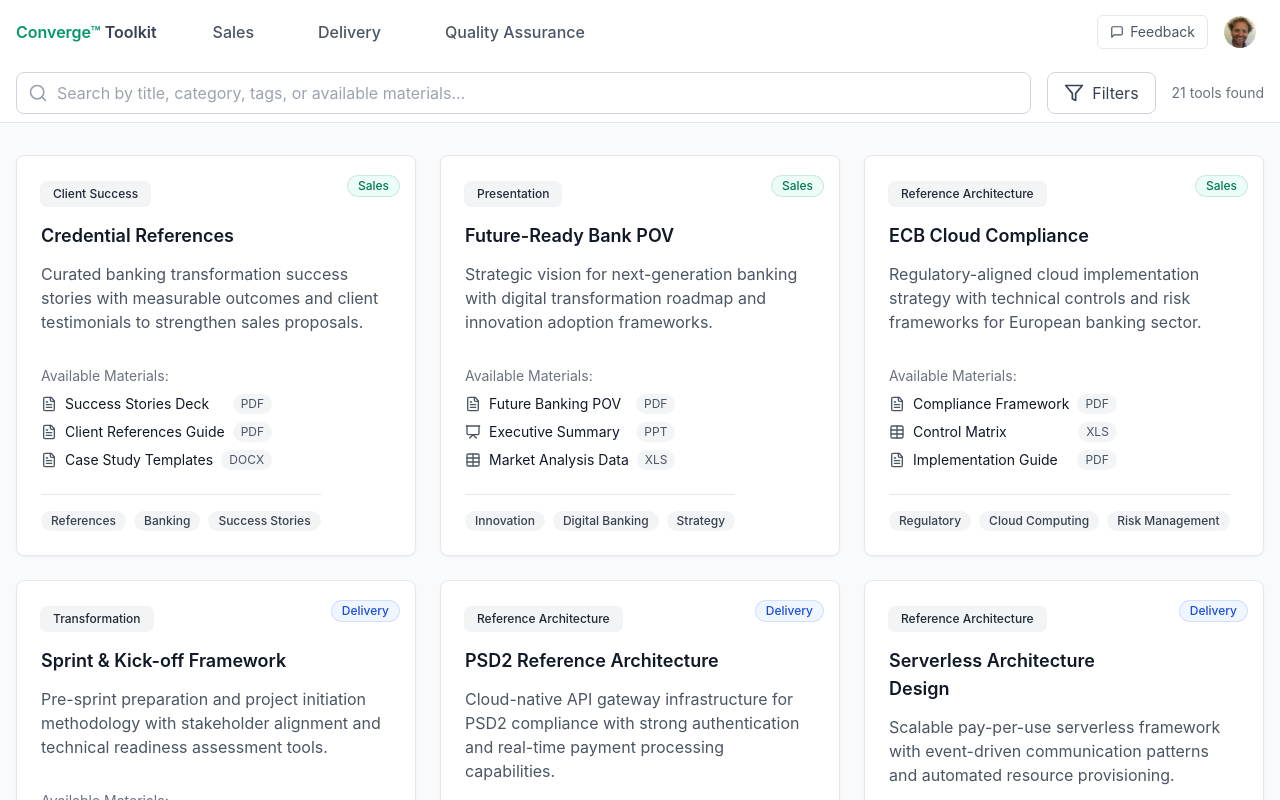
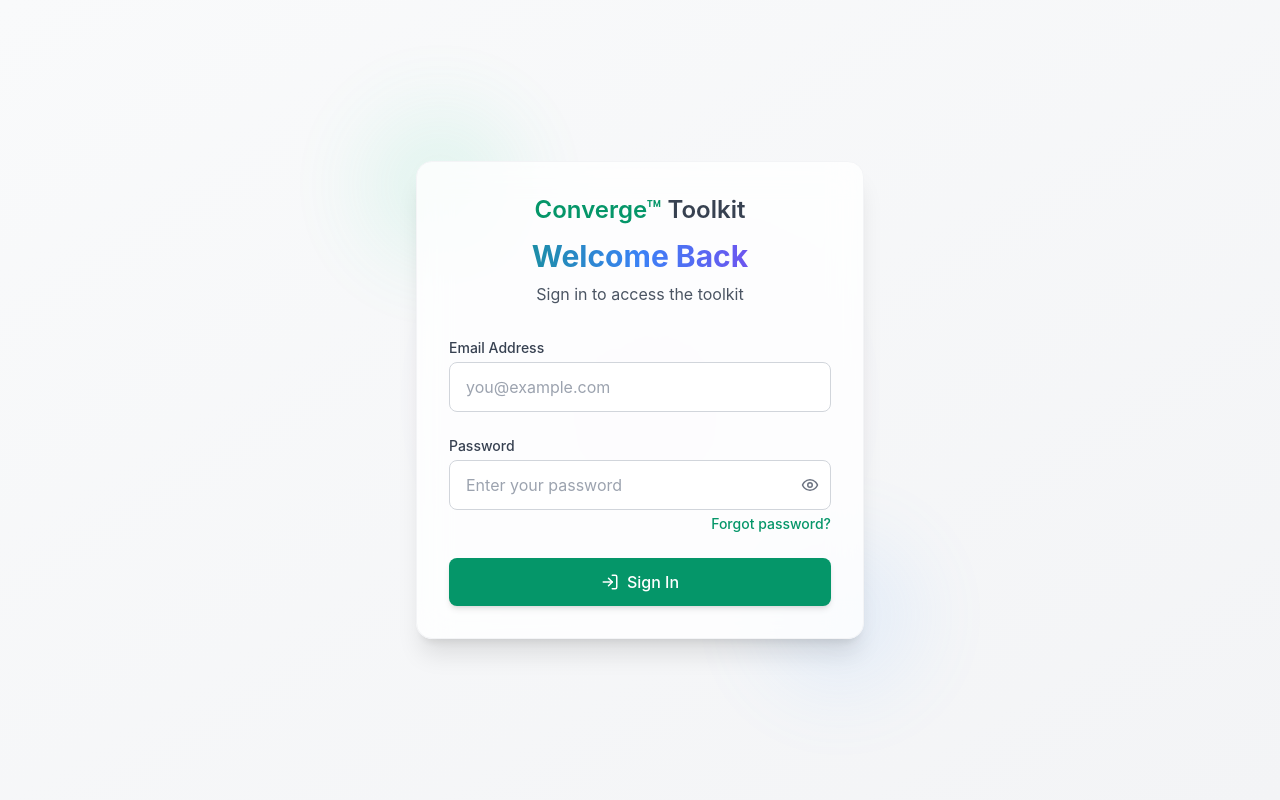
Before and after one commit to LouisBannah/escobar, a React (Vite) app: page / in a window 1280 px wide. Shown: the top 800 px of the page. Built offline with nearby package versions, Linux system fonts and the light colour scheme.

Commit message:
Log in screen

```diff
--- a/src/App.tsx
+++ b/src/App.tsx
@@ -1,13 +1,18 @@
 import React, { useState } from 'react';
-import { UserProvider } from './contexts/UserContext';
+import { UserProvider, useUser } from './contexts/UserContext';
 import { Toolkit } from './components/Toolkit';
 import ToolkitItemDetail from './components/ToolkitItemDetail';
+import LoginScreen from './components/LoginScreen';
 
-const App: React.FC = () => {
+const AppContent: React.FC = () => {
+  const { user } = useUser();
   const [selectedItemId, setSelectedItemId] = useState<string | null>(null);
 
+  if (!user?.isAuthenticated) {
+    return <LoginScreen />;
+  }
+
   return (
-    <UserProvider>
     <div className="min-h-screen bg-gray-50">
       {selectedItemId ? (
         <ToolkitItemDetail
@@ -18,6 +23,13 @@ const App: React.FC = () => {
         <Toolkit />
       )}
     </div>
+  );
+};
+
+const App: React.FC = () => {
+  return (
+    <UserProvider>
+      <AppContent />
     </UserProvider>
   );
 };
--- a/src/components/LoginScreen.tsx
+++ b/src/components/LoginScreen.tsx
@@ -1,85 +1,112 @@
 import React, { useState } from 'react';
-import { LogIn } from 'lucide-react';
+import { useUser } from '../contexts/UserContext';
+import { Eye, EyeOff, LogIn } from 'lucide-react';
 
-interface LoginScreenProps {
-  onLogin: () => void;
-}
-
-const LoginScreen: React.FC<LoginScreenProps> = ({ onLogin }) => {
+const LoginScreen: React.FC = () => {
+  const { login } = useUser();
   const [email, setEmail] = useState('');
   const [password, setPassword] = useState('');
+  const [showPassword, setShowPassword] = useState(false);
+  const [isLoading, setIsLoading] = useState(false);
 
   const handleSubmit = (e: React.FormEvent) => {
     e.preventDefault();
-    onLogin();
+
+    if (!email.trim()) {
+      return;
+    }
+
+    setIsLoading(true);
+
+    // Simulate API call
+    setTimeout(() => {
+      login(email);
+      setIsLoading(false);
+    }, 800);
   };
 
   return (
-    <div className="min-h-screen flex items-center justify-center bg-gray-50">
-      <div className="max-w-md w-full space-y-8 p-8 bg-white rounded-xl shadow-lg">
-        <div className="text-center">
-          <h2 className="text-3xl font-bold text-gray-900">Welcome back</h2>
-          <p className="mt-2 text-sm text-gray-600">Sign in to access the Converge™ Toolkit</p>
+    <div className="min-h-screen flex items-center justify-center bg-gradient-to-br from-gray-50 to-gray-100">
+      <div className="relative w-full max-w-md">
+        {/* Decorative elements */}
+        <div className="absolute -top-14 -left-14 w-40 h-40 bg-emerald-400 rounded-full opacity-10 blur-2xl"></div>
+        <div className="absolute -bottom-14 -right-14 w-40 h-40 bg-blue-400 rounded-full opacity-10 blur-2xl"></div>
+        <div className="absolute top-1/2 left-1/2 transform -translate-x-1/2 -translate-y-1/2 w-80 h-80 bg-purple-400 rounded-full opacity-5 blur-3xl"></div>
+
+        <div className="relative z-10 bg-white/80 backdrop-blur-lg p-8 rounded-2xl shadow-xl border border-gray-100">
+          <div className="mb-8 text-center">
+            <div className="text-emerald-600 font-semibold text-2xl mb-3">
+              Converge™ <span className="text-gray-700">Toolkit</span>
             </div>
-        <form className="mt-8 space-y-6" onSubmit={handleSubmit}>
-          <div className="space-y-4">
+            <h1 className="text-3xl font-bold mb-2 bg-gradient-to-r from-emerald-600 via-blue-500 to-purple-600 text-transparent bg-clip-text">Welcome Back</h1>
+            <p className="text-gray-600">Sign in to access the toolkit</p>
+          </div>
+
+          <form onSubmit={handleSubmit} className="space-y-6">
             <div>
-              <label htmlFor="email" className="text-sm font-medium text-gray-700">
-                Email address
+              <label htmlFor="email" className="block text-sm font-medium text-gray-700 mb-1">
+                Email Address
               </label>
               <input
                 id="email"
-                name="email"
                 type="email"
-                required
                 value={email}
                 onChange={(e) => setEmail(e.target.value)}
-                className="mt-1 block w-full px-3 py-2 border border-gray-300 rounded-md shadow-sm focus:outline-none focus:ring-emerald-500 focus:border-emerald-500"
-                placeholder="name@company.com"
+                className="w-full px-4 py-3 rounded-lg border border-gray-300 focus:outline-none focus:ring-2 focus:ring-emerald-500 focus:border-transparent transition-colors"
+                placeholder="you@example.com"
+                required
               />
             </div>
+
             <div>
-              <label htmlFor="password" className="text-sm font-medium text-gray-700">
+              <label htmlFor="password" className="block text-sm font-medium text-gray-700 mb-1">
                 Password
               </label>
+              <div className="relative">
                 <input
                   id="password"
-                name="password"
-                type="password"
-                required
+                  type={showPassword ? 'text' : 'password'}
                   value={password}
                   onChange={(e) => setPassword(e.target.value)}
-                className="mt-1 block w-full px-3 py-2 border border-gray-300 rounded-md shadow-sm focus:outline-none focus:ring-emerald-500 focus:border-emerald-500"
-                placeholder="••••••••"
+                  className="w-full px-4 py-3 rounded-lg border border-gray-300 focus:outline-none focus:ring-2 focus:ring-emerald-500 focus:border-transparent transition-colors"
+                  placeholder="Enter your password"
                 />
+                <button
+                  type="button"
+                  onClick={() => setShowPassword(!showPassword)}
+                  className="absolute inset-y-0 right-0 px-3 flex items-center text-gray-500 hover:text-gray-700"
+                >
+                  {showPassword ? <EyeOff size={18} /> : <Eye size={18} />}
+                </button>
               </div>
+              <div className="mt-1 flex justify-end">
+                <button type="button" className="text-sm text-emerald-600 hover:text-emerald-700 font-medium">
+                  Forgot password?
+                </button>
               </div>
-
-          <div className="flex items-center justify-between">
-            <div className="flex items-center">
-              <input
-                id="remember-me"
-                name="remember-me"
-                type="checkbox"
-                className="h-4 w-4 text-emerald-600 focus:ring-emerald-500 border-gray-300 rounded"
-              />
-              <label htmlFor="remember-me" className="ml-2 block text-sm text-gray-900">
-                Remember me
-              </label>
-            </div>
-            <button type="button" className="text-sm font-medium text-emerald-600 hover:text-emerald-500">
-              Forgot your password?
-            </button>
             </div>
 
             <button
               type="submit"
-            className="w-full flex justify-center py-2 px-4 border border-transparent rounded-md shadow-sm text-sm font-medium text-white bg-emerald-600 hover:bg-emerald-700 focus:outline-none focus:ring-2 focus:ring-offset-2 focus:ring-emerald-500"
+              disabled={isLoading}
+              className={`w-full py-3 px-4 flex items-center justify-center rounded-lg text-white font-medium transition-all ${
+                isLoading
+                  ? 'bg-emerald-400 cursor-wait'
+                  : 'bg-emerald-600 hover:bg-emerald-700 shadow-md hover:shadow-lg'
+              }`}
             >
-            <LogIn className="w-4 h-4 mr-2" />
-            Sign in
+              {isLoading ? (
+                <div className="animate-spin rounded-full h-5 w-5 border-2 border-white border-t-transparent"></div>
+              ) : (
+                <>
+                  <LogIn size={18} className="mr-2" />
+                  Sign In
+                </>
+              )}
             </button>
           </form>
+
+        </div>
       </div>
     </div>
   );
--- a/src/components/Toolkit.tsx
+++ b/src/components/Toolkit.tsx
@@ -16,7 +16,7 @@ interface Filters {
 }
 
 export const Toolkit: React.FC = () => {
-  const { user, setUser } = useUser();
+  const { user, setUser, logout } = useUser();
   const [searchQuery, setSearchQuery] = useState('');
   const [showProfileMenu, setShowProfileMenu] = useState(false);
   const [showFeedback, setShowFeedback] = useState(false);
@@ -173,7 +173,7 @@ export const Toolkit: React.FC = () => {
                   <div className="absolute right-0 mt-2 w-64 bg-white rounded-lg shadow-lg py-1 border z-50">
                     <div className="px-4 py-3 border-b">
                       <div className="text-sm font-medium text-gray-900">Joep Arends</div>
-                      <div className="text-xs text-gray-500">joep.arends@deloitte.nl</div>
+                      <div className="text-xs text-gray-500">{user?.email || 'joep.arends@deloitte.nl'}</div>
                       <div className="mt-2">
                         <span className="inline-flex items-center px-2.5 py-0.5 rounded-full text-xs font-medium bg-emerald-100 text-emerald-800">
                           Level {user?.accessLevel} Access
@@ -186,10 +186,12 @@ export const Toolkit: React.FC = () => {
                           type="checkbox"
                           checked={user?.accessLevel === 2}
                           onChange={(e) => {
-                            setUser({
-                              ...user,
-                              accessLevel: e.target.checked ? 2 : 1
-                            });
+                            if (user) {
+                              setUser({
+                                ...user,
+                                accessLevel: e.target.checked ? 2 : 1
+                              });
+                            }
                           }}
                           className="h-4 w-4 text-emerald-600 focus:ring-emerald-500 border-gray-300 rounded mr-3"
                         />
@@ -206,9 +208,7 @@ export const Toolkit: React.FC = () => {
                     </div>
                     <div className="border-t">
                       <button
-                        onClick={() => {
-                          // Handle logout
-                        }}
+                        onClick={() => logout()}
                         className="flex items-center w-full px-4 py-2 text-sm text-red-600 hover:bg-red-50"
                       >
                         <LogOut className="w-4 h-4 mr-3" />
--- a/src/contexts/UserContext.tsx
+++ b/src/contexts/UserContext.tsx
@@ -2,20 +2,36 @@ import React, { createContext, useContext, useState } from 'react';
 
 interface User {
   accessLevel: 1 | 2;
+  email: string;
+  isAuthenticated: boolean;
 }
 
 interface UserContextType {
   user: User | null;
   setUser: (user: User | null) => void;
+  login: (email: string) => void;
+  logout: () => void;
 }
 
 const UserContext = createContext<UserContextType | undefined>(undefined);
 
 export const UserProvider: React.FC<{ children: React.ReactNode }> = ({ children }) => {
-  const [user, setUser] = useState<User | null>({ accessLevel: 1 });
+  const [user, setUser] = useState<User | null>(null);
+
+  const login = (email: string) => {
+    setUser({
+      accessLevel: 1,
+      email,
+      isAuthenticated: true
+    });
+  };
+
+  const logout = () => {
+    setUser(null);
+  };
 
   return (
-    <UserContext.Provider value={{ user, setUser }}>
+    <UserContext.Provider value={{ user, setUser, login, logout }}>
       {children}
     </UserContext.Provider>
   );
```
Lines whose indentation alone changed are shown as unchanged.
